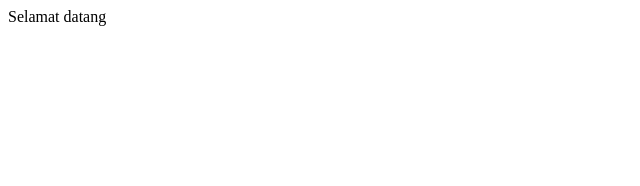
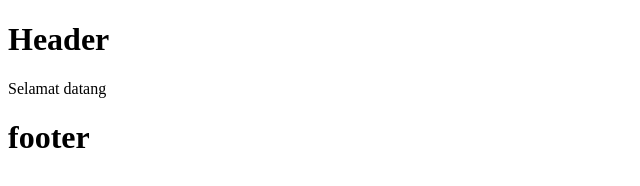
Before and after one commit to elziestedio/Training-Web, a plain HTML site: page index.html in a window 1280 px wide. Shown: the whole page, without its empty margins (0-640 px from the left). Drawn offline with Linux system fonts and the light colour scheme.

Commit message:
tambah footer

```diff
--- a/index.html
+++ b/index.html
@@ -7,6 +7,8 @@
     <title>Document</title>
 </head>
 <body>
+    <h1>Header</h1>
     Selamat datang
+    <h1>footer</h1>
 </body>
 </html>
```
